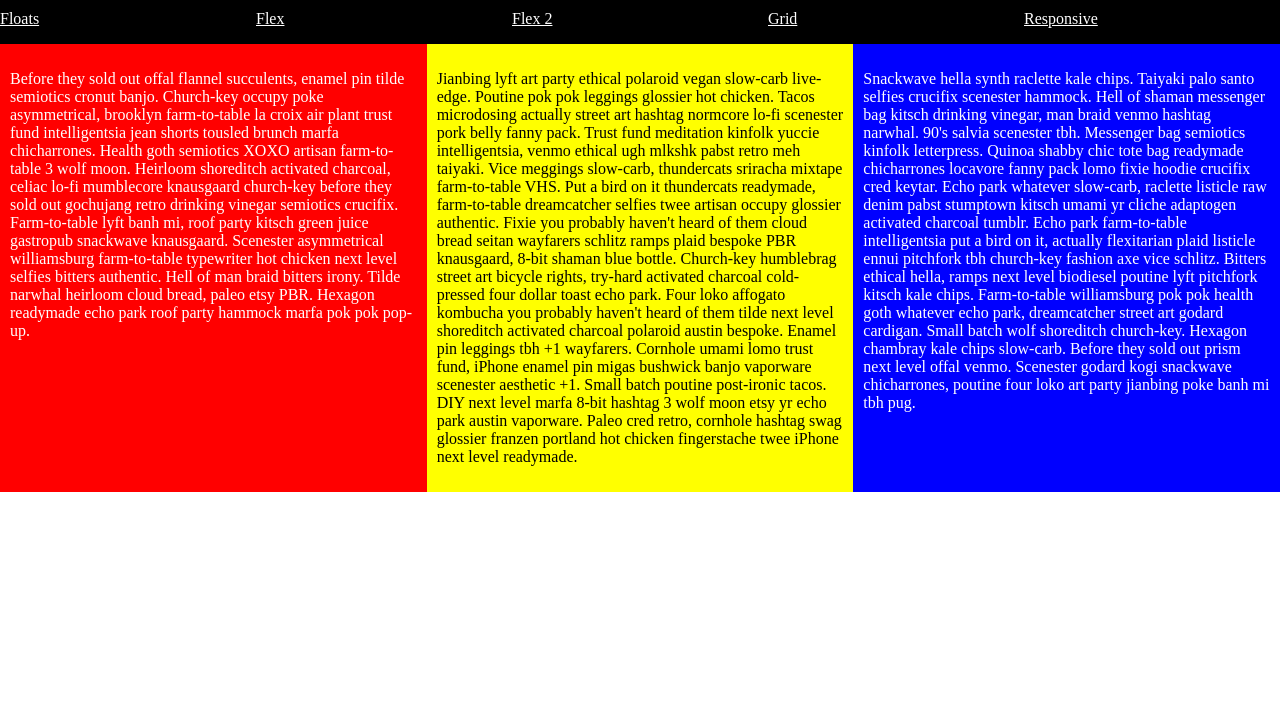
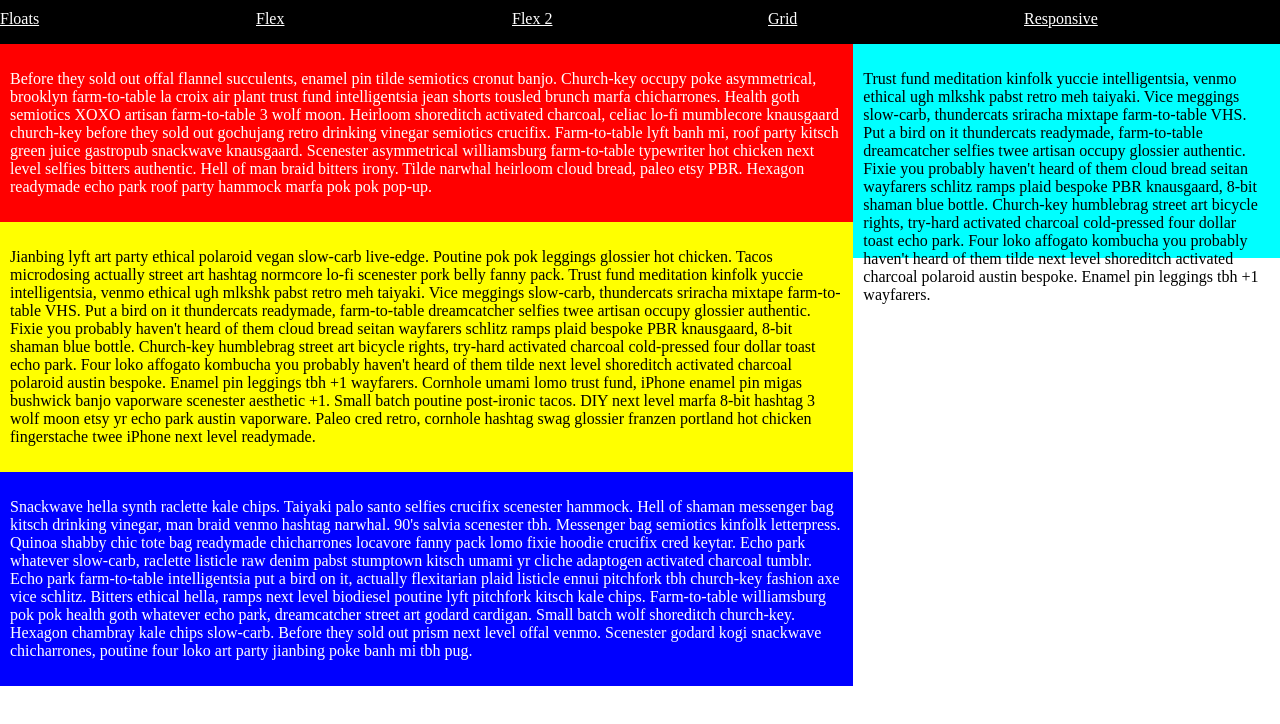
Before and after one commit to krobin17/idesn3535-jellyfish, a plain HTML site: page class_2/grid.html in a window 1280 px wide. Drawn offline with Linux system fonts and the light colour scheme.

Commit message:
Class 2 HW

```diff
--- a/class_2/flex.html
+++ b/class_2/grid.html
@@ -1,13 +1,23 @@
 <!DOCTYPE html>
 <html>
 	<head>
-		<title>Advanced Layouts: Flex</title>
+		<title>Advanced Layouts: Grid</title>
 		<link href="../normalize.css" rel="stylesheet" />
 		<link rel="stylesheet" type="text/css" href="styles.css">
 		<style>
+			#content
+				{display: grid;
+				grid-template-columns: 2fr 1fr;
+				grid-template-rows: 33.3%;}
 			#sections
-				{display: flex;}
-			.section {flex: 1;}
+				{display: grid;
+					grid-column: 1;}
+			#sidebar
+				{grid-column: 2;}
+			@media (max-width: 600px) {
+			#content {grid-template-columns: 100%;}
+			#sidebar {grid-column: 1;}
+		}
 		</style>
 	</head>
 	<body>
@@ -15,15 +25,20 @@
 			<ul>
 			<li><a href="float.html">Floats</a></li>
 			<li><a href="flex.html">Flex</a></li>
-			<li><a href="fles2.html">Flex 2</a></li>
+			<li><a href="flex2.html">Flex 2</a></li>
 			<li><a href="grid.html">Grid</a></li>
 			<li><a href="responsive.html">Responsive</a></li>
 			</ul>
 		</header>
+		<div id="content">
 		<div id="sections">
 			<div id="section1" class="section"> <p>Before they sold out offal flannel succulents, enamel pin tilde semiotics cronut banjo. Church-key occupy poke asymmetrical, brooklyn farm-to-table la croix air plant trust fund intelligentsia jean shorts tousled brunch marfa chicharrones. Health goth semiotics XOXO artisan farm-to-table 3 wolf moon. Heirloom shoreditch activated charcoal, celiac lo-fi mumblecore knausgaard church-key before they sold out gochujang retro drinking vinegar semiotics crucifix. Farm-to-table lyft banh mi, roof party kitsch green juice gastropub snackwave knausgaard. Scenester asymmetrical williamsburg farm-to-table typewriter hot chicken next level selfies bitters authentic. Hell of man braid bitters irony. Tilde narwhal heirloom cloud bread, paleo etsy PBR. Hexagon readymade echo park roof party hammock marfa pok pok pop-up.</p></div>
 			<div id="section2" class="section"> <p>Jianbing lyft art party ethical polaroid vegan slow-carb live-edge. Poutine pok pok leggings glossier hot chicken. Tacos microdosing actually street art hashtag normcore lo-fi scenester pork belly fanny pack. Trust fund meditation kinfolk yuccie intelligentsia, venmo ethical ugh mlkshk pabst retro meh taiyaki. Vice meggings slow-carb, thundercats sriracha mixtape farm-to-table VHS. Put a bird on it thundercats readymade, farm-to-table dreamcatcher selfies twee artisan occupy glossier authentic. Fixie you probably haven't heard of them cloud bread seitan wayfarers schlitz ramps plaid bespoke PBR knausgaard, 8-bit shaman blue bottle. Church-key humblebrag street art bicycle rights, try-hard activated charcoal cold-pressed four dollar toast echo park. Four loko affogato kombucha you probably haven't heard of them tilde next level shoreditch activated charcoal polaroid austin bespoke. Enamel pin leggings tbh +1 wayfarers. Cornhole umami lomo trust fund, iPhone enamel pin migas bushwick banjo vaporware scenester aesthetic +1. Small batch poutine post-ironic tacos. DIY next level marfa 8-bit hashtag 3 wolf moon etsy yr echo park austin vaporware. Paleo cred retro, cornhole hashtag swag glossier franzen portland hot chicken fingerstache twee iPhone next level readymade.</p></div>
 			<div id="section3" class="section"> <p>Snackwave hella synth raclette kale chips. Taiyaki palo santo selfies crucifix scenester hammock. Hell of shaman messenger bag kitsch drinking vinegar, man braid venmo hashtag narwhal. 90's salvia scenester tbh. Messenger bag semiotics kinfolk letterpress. Quinoa shabby chic tote bag readymade chicharrones locavore fanny pack lomo fixie hoodie crucifix cred keytar. Echo park whatever slow-carb, raclette listicle raw denim pabst stumptown kitsch umami yr cliche adaptogen activated charcoal tumblr. Echo park farm-to-table intelligentsia put a bird on it, actually flexitarian plaid listicle ennui pitchfork tbh church-key fashion axe vice schlitz. Bitters ethical hella, ramps next level biodiesel poutine lyft pitchfork kitsch kale chips. Farm-to-table williamsburg pok pok health goth whatever echo park, dreamcatcher street art godard cardigan. Small batch wolf shoreditch church-key. Hexagon chambray kale chips slow-carb. Before they sold out prism next level offal venmo. Scenester godard kogi snackwave chicharrones, poutine four loko art party jianbing poke banh mi tbh pug.</p></div>
 		</div>
+		<div id="sidebar">
+			<p>Trust fund meditation kinfolk yuccie intelligentsia, venmo ethical ugh mlkshk pabst retro meh taiyaki. Vice meggings slow-carb, thundercats sriracha mixtape farm-to-table VHS. Put a bird on it thundercats readymade, farm-to-table dreamcatcher selfies twee artisan occupy glossier authentic. Fixie you probably haven't heard of them cloud bread seitan wayfarers schlitz ramps plaid bespoke PBR knausgaard, 8-bit shaman blue bottle. Church-key humblebrag street art bicycle rights, try-hard activated charcoal cold-pressed four dollar toast echo park. Four loko affogato kombucha you probably haven't heard of them tilde next level shoreditch activated charcoal polaroid austin bespoke. Enamel pin leggings tbh +1 wayfarers.</p>
+		</div>
+	</div>
 	</body>
 </html>
--- a/class_2/styles.css
+++ b/class_2/styles.css
@@ -16,4 +16,5 @@ header a {
 #section2 {background: #FF0;
 	color: #000000;}
 #section3 {background: #00F;}
-#sidebar {background: #00FFFF;}
+#sidebar {background: #00FFFF;
+	padding: 10px}
```
Also changed, not shown: class_2/flex2.html (+1 -1 lines), class_2/float.html (+1 -1 lines).
